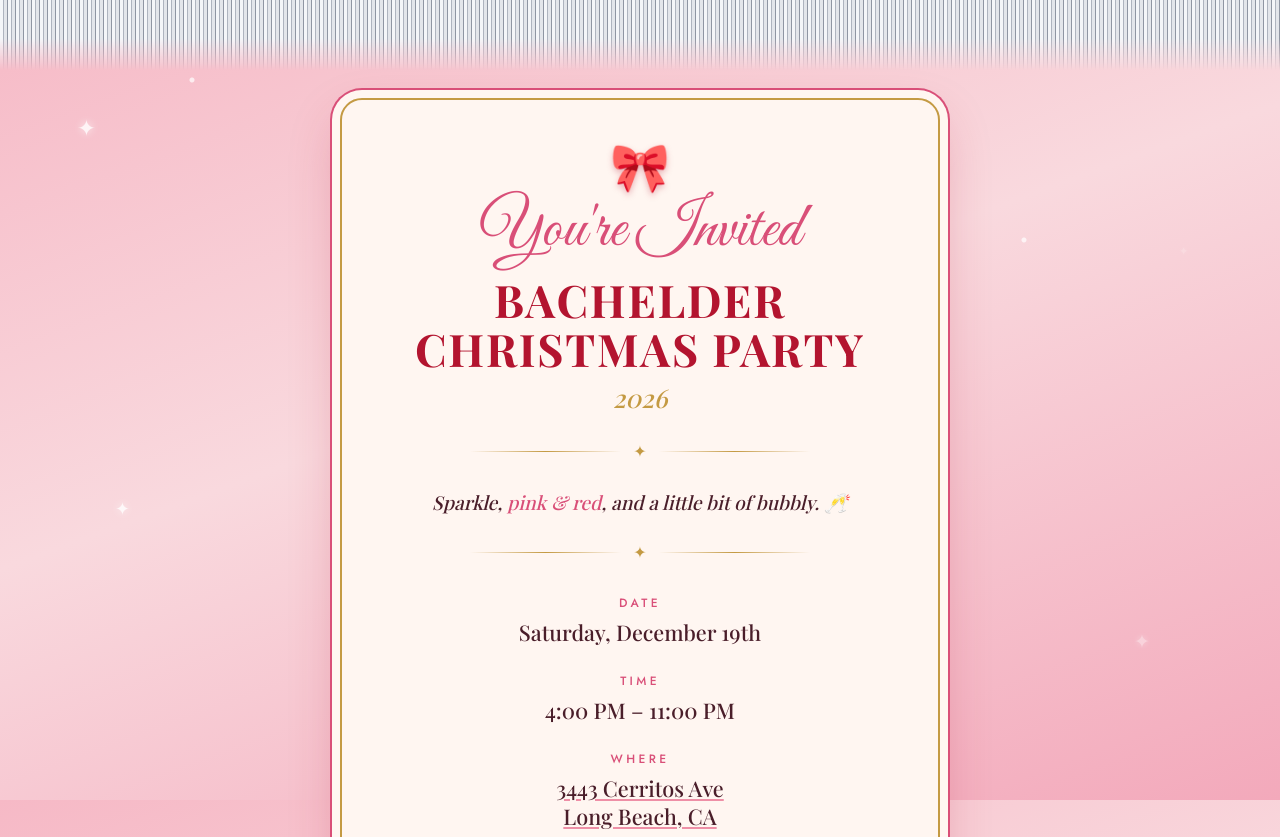
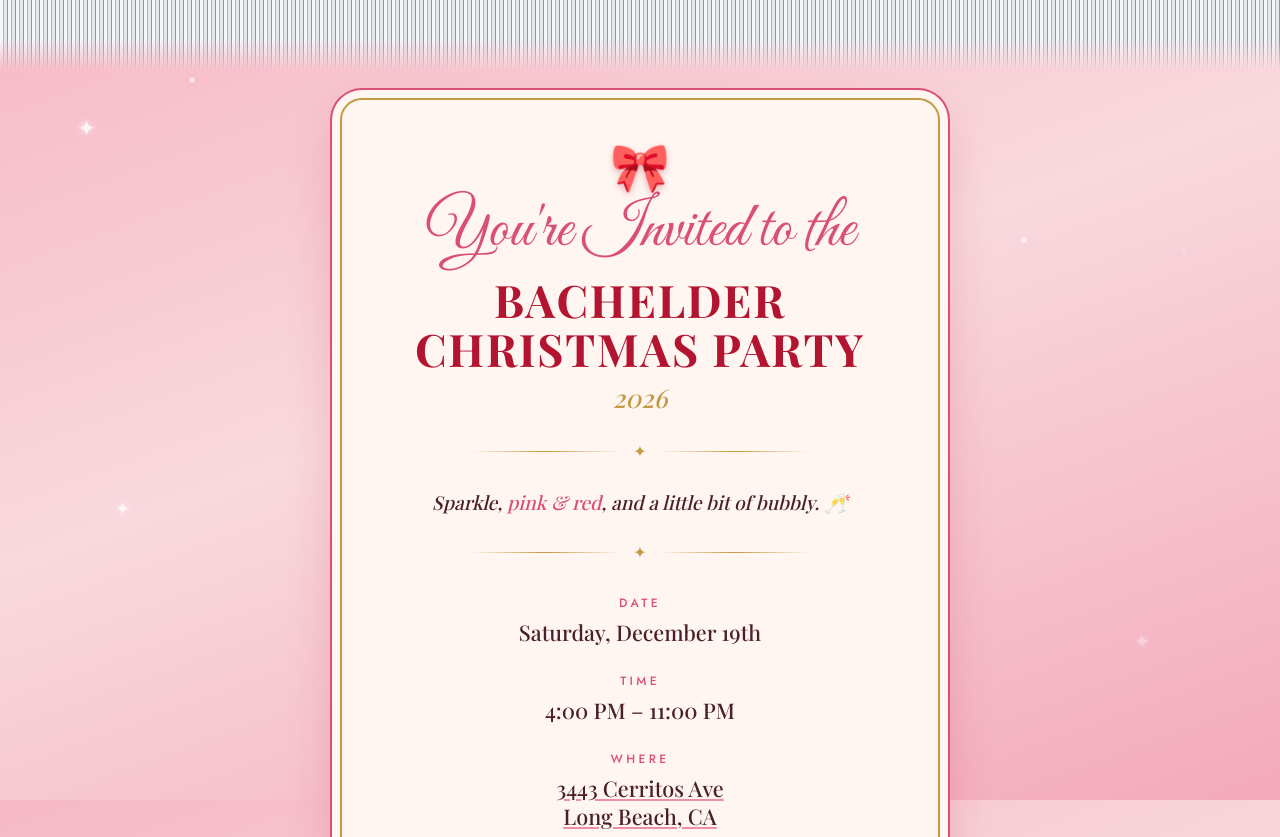
Before and after one commit to jeffwithajeee/Bachelder-Christmas-Party-2026, a plain HTML site: page index.html in a window 1280 px wide. Shown: the top 837 px of the page. Drawn offline with nearby package versions, Linux system fonts and the light colour scheme; a web font is replaced by a local one.

Commit message:
Update index.html

```diff
--- a/index.html
+++ b/index.html
@@ -83,7 +83,7 @@
 
   <main class="card">
     <div class="bow" aria-hidden="true">🎀</div>
-    <p class="script">You're Invited</p>
+    <p class="script">You're Invited to the</p>
     <h1>Bachelder<br>Christmas Party</h1>
     <p class="year">2026</p>
 
```
